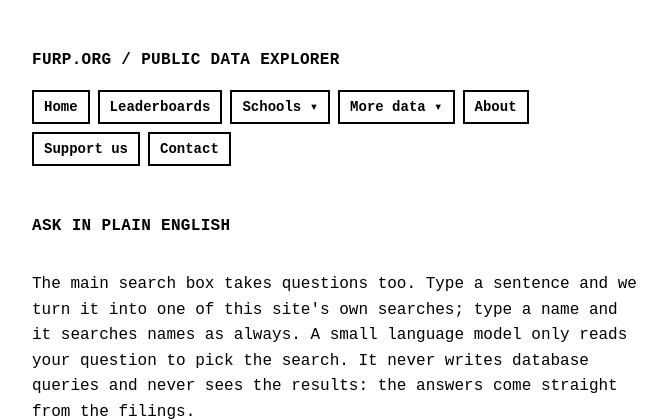
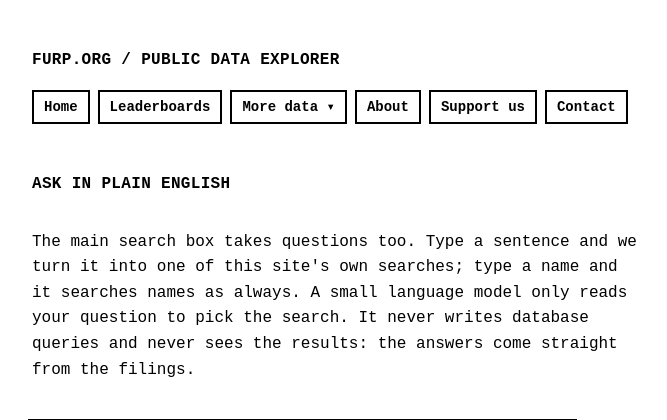
Before and after one commit to michaelolenick/np-explorer, a FastAPI app: page /ask in a window 1280 px wide. Shown: the top 420 px of the page, without its empty margins (304-971 px from the left). Run offline with FastAPI, Linux system fonts and the light colour scheme; some libraries are stand-ins or nearby versions.

Commit message:
Menu: Schools moves under More data (sub-section with its four pages)
Co-Authored-By: Claude Opus 5.5 (1M context) <noreply@anthropic.com>

```diff
--- a/templates/base.html
+++ b/templates/base.html
@@ -71,22 +71,19 @@
 <a href="/" class="site-name">FURP.ORG / PUBLIC DATA EXPLORER</a>
 {%- set nav_current = page_path if page_path is defined else "" %}
 {%- if nav_current.startswith("/boards/") %}{% set nav_current = "/schools" if nav_current == "/boards/schools" else "/boards" %}{% endif %}
-{%- if nav_current.startswith("/institution/") or nav_current.startswith("/student-loans") or nav_current.startswith("/schools") %}{% set nav_current = "/schools" %}{% endif %}
+{%- if nav_current.startswith("/institution/") or nav_current.startswith("/student-loans") or nav_current.startswith("/schools") %}{% set nav_current = "/more" %}{% endif %}
 {%- if nav_current.startswith("/politics") or nav_current.startswith("/federal-spending") or nav_current.startswith("/corporate") or nav_current.startswith("/lobbying") or nav_current.startswith("/boards/politics") %}{% set nav_current = "/more" %}{% endif %}
 {%- if nav_section is defined and nav_section %}{% set nav_current = nav_section %}{% endif %}
 <nav class="site-nav" aria-label="Site">
-{%- for href, label in [("/", "Home"), ("/boards", "Leaderboards"), ("/schools", "Schools"), ("/more", "More data"), ("/about", "About"), ("/support", "Support us"), ("/contact", "Contact")] %}
-{%- if href == "/schools" %}
+{%- for href, label in [("/", "Home"), ("/boards", "Leaderboards"), ("/more", "More data"), ("/about", "About"), ("/support", "Support us"), ("/contact", "Contact")] %}
+{%- if href == "/more" %}
 <details class="nav-drop{% if nav_current == href %} active{% endif %}"><summary>{{ label }}</summary>
 <span class="nav-drop-menu">
+<span class="nav-drop-head">Schools</span>
 <a href="/schools/990s">School 990s</a>
 <a href="/schools/pay">School pay data</a>
 <a href="/schools/student-loans">Student loan data</a>
 <a href="/schools">All school data</a>
-</span></details>
-{%- elif href == "/more" %}
-<details class="nav-drop{% if nav_current == href %} active{% endif %}"><summary>{{ label }}</summary>
-<span class="nav-drop-menu">
 {%- if politics_public is defined and politics_public %}
 <span class="nav-drop-head">Politics and lobbying</span>
 <a href="/politics">Campaign contributions</a>
@@ -104,8 +101,6 @@
 <span class="nav-drop-head">Corporate and SEC</span>
 <a href="/corporate">Insiders, Form D and CEO pay</a>
 {%- endif %}
-<span class="nav-drop-head">Schools</span>
-<a href="/schools">School 990s, pay and student loans</a>
 <span class="nav-drop-head">For reporters</span>
 <a href="/get-ideas">Get Ideas: daily story leads by email</a>
 <a href="/more">All data sources</a>
```
Also changed, not shown: tests/test_layout.py (+1 -1 lines).
